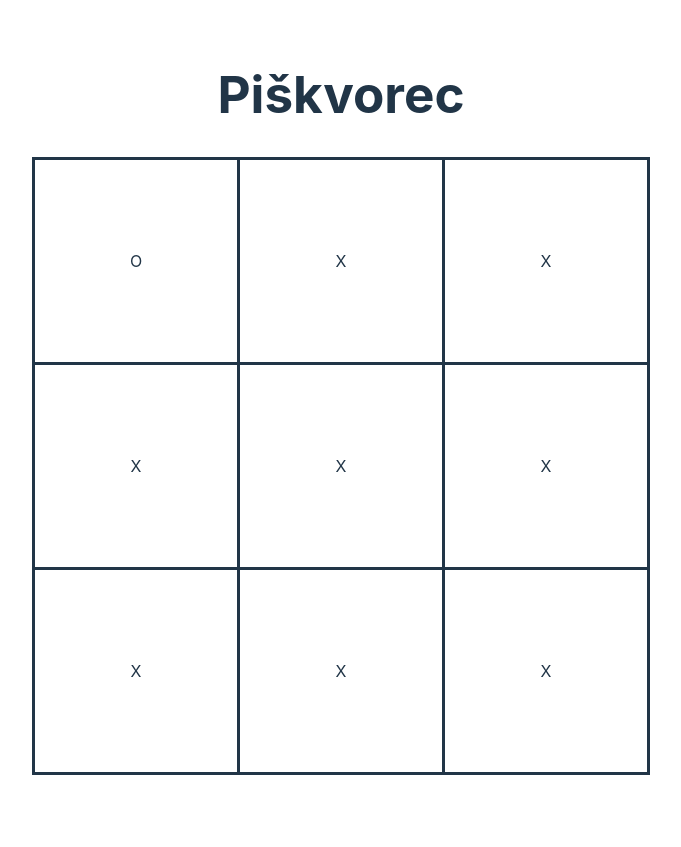
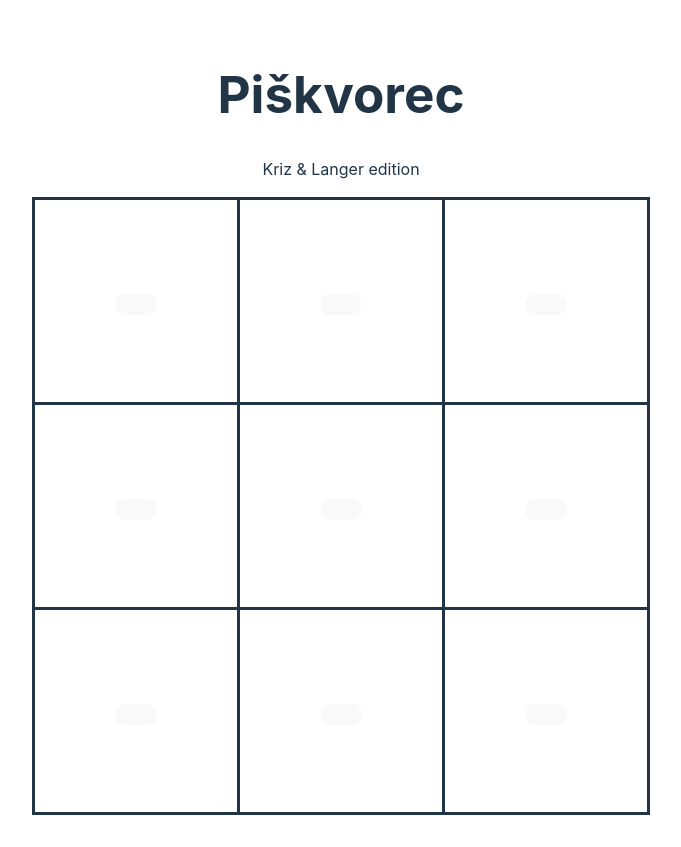
Before and after one commit to Ailta/pishquarks-Noughts-and-crosses-, a Svelte app: page / in a window 1280 px wide. Shown: the whole page, without its empty margins (299-980 px from the left). Before the commit the page ends 807 px from the top, so only its background shows below. Built offline with nearby package versions, Linux system fonts and the light colour scheme.

Commit message:
America! Hecka ya!
jen ty pravidla pls

```diff
--- a/src/App.svelte
+++ b/src/App.svelte
@@ -3,32 +3,115 @@
   import viteLogo from '/vite.svg'
   import Counter from './lib/Counter.svelte'
 
-  let kruh = 'O';
-  let kriz = 'X';
+	let tile = ['', '', '', '', '', '', '', '', ''];
 
 	let round = 0;
 	function increment() {
 		round += 1;
 	}
+
+	function play(id) {
+		console.log(id);
+		if (round%2 == 0){
+			tile[id] = '×';
+		} else {
+			tile[id] = '+';
+		}
+		increment();
+
+		let count = [0, 0, 0, 0, 0, 0];
+		for (let i = 0; i < 3; i++){
+			/* (tile[0 + i] == '|' && tile[3 + i] == '|' && tile[6 + i] == '|'){
+				console.log('babum');
+			}*/
+
+
+			// For x
+			let x = i;
+			if (tile[x] == '×'){
+				count[0] -= -1;
+			}
+			if (tile[3+x] == '×'){
+				count[1] -= -1;
+			}
+			if (tile[6+x] == '×'){
+				count[2] -= -1;
+			}
+
+			// For +
+			if (tile[x] == '+'){
+				count[3] -= -1;
+			}
+			if (tile[3+x] == '+'){
+				count[4] -= -1;
+				console.log(0);
+			}
+			if (tile[6+x] == '+'){
+				count[5] -= -1;
+			}
+
+			// For x
+			let y = x*3;
+			if (tile[y] == '×'){
+				count[0] -= -1;
+			}
+			if (tile[1+y] == '×'){
+				count[1] -= -1;
+			}
+			if (tile[2+y] == '×'){
+				count[2] -= -1;
+			}
+
+			// For +
+			if (tile[y] == '+'){
+				count[3] -= -1;
+			}
+			if (tile[1+y] == '+'){
+				count[4] -= -1;
+				console.log(1);
+			}
+			if (tile[2+y] == '+'){
+				count[5] -= -1;
+			}
+		}
+
+		if (count[0] == 2 && count[1] == 2 && count[2] == 2 ||
+			count[0] == 2 && count[1] == 2 && count[2] == 4 ||
+			count[0] == 3 && count[1] == 2 && count[2] == 3 ||
+			count[0] == 4 && count[1] == 2 && count[2] == 2){
+			console.log('bumba');
+		}
+
+		if (count[3] == 4 && count[4] == 1 && count[5] == 1 ||
+			count[3] == 1 && count[4] == 4 && count[5] == 1 ||
+			count[3] == 1 && count[4] == 1 && count[5] == 4){
+			console.log('babum');
+		}
+
+		console.log(count);
+
+	}
+
 </script>
 
 <main>
 <h1>Piškvorec</h1>
+<p>Kriz & Langer edition<p>
 <table>
   <tr>
-    <td>{kruh}</td>
-    <td>{kriz}</td>
-    <td>{kriz}</td>
+    <td><button type="button" on:click={() => play(0)}>{tile[0]}</button></td>
+    <td><button type="button" on:click={() => play(1)}>{tile[1]}</button></td>
+    <td><button type="button" on:click={() => play(2)}>{tile[2]}</button></td>
   </tr>
   <tr>
-    <td>{kriz}</td>
-    <td>{kriz}</td>
-    <td>{kriz}</td>
+    <td><button type="button" on:click={() => play(3)}>{tile[3]}</button></td>
+    <td><button type="button" on:click={() => play(4)}>{tile[4]}</button></td>
+    <td><button type="button" on:click={() => play(5)}>{tile[5]}</button></td>
   </tr>
   <tr>
-    <td>{kriz}</td>
-    <td>{kriz}</td>
-    <td>{kriz}</td>
+    <td><button type="button" on:click={() => play(6)}>{tile[6]}</button></td>
+    <td><button type="button" on:click={() => play(7)}>{tile[7]}</button></td>
+    <td><button type="button" on:click={() => play(8)}>{tile[8]}</button></td>
   </tr>
 </table>
 </main>
```
